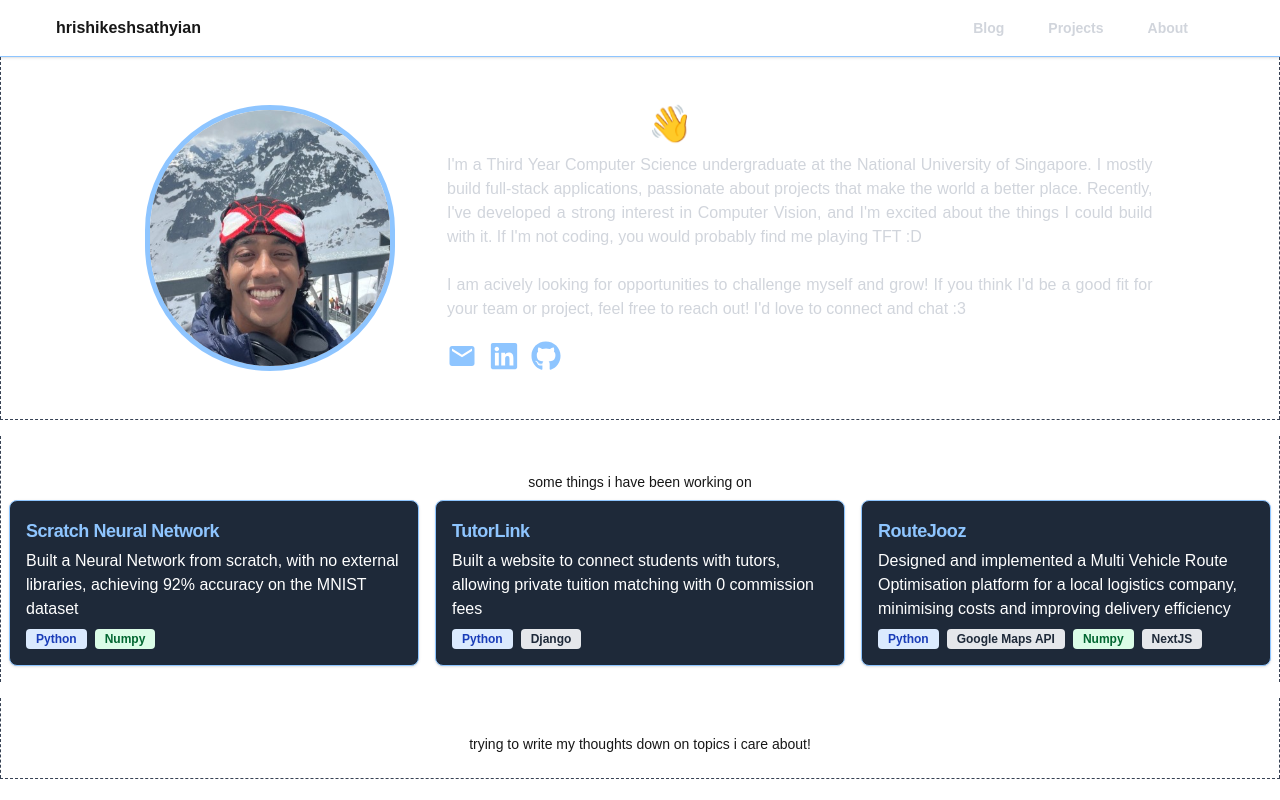
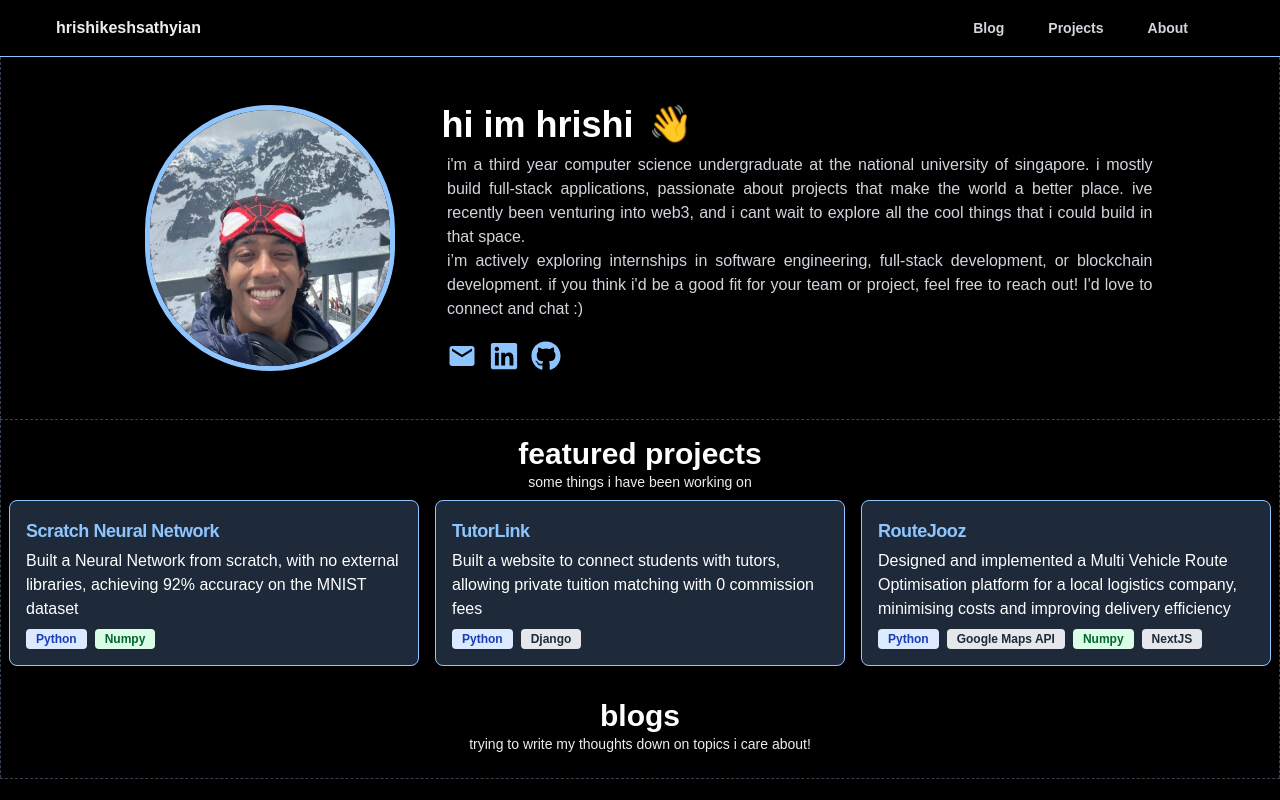
Before and after one commit to hrishikeshsathyian/hrishi-blog, a Next.js app in the folder hrishiblog/: page / in a window 1280 px wide. Built offline with nearby package versions, Linux system fonts and the light colour scheme.

Commit message:
make it perma dark mode

```diff
--- a/hrishiblog/src/app/globals.css
+++ b/hrishiblog/src/app/globals.css
@@ -1,23 +1,15 @@
 @import "tailwindcss";
 
 :root {
-  --background: #ffffff;
-  --foreground: #171717;
-}
-
-:root {
+  --background: #000000;   /* Permanent black */
+  --foreground: #ededed;   /* Light text */
   --color-background: var(--background);
   --color-foreground: var(--foreground);
   --font-sans: var(--font-geist-sans);
   --font-mono: var(--font-geist-mono);
 }
 
-@media (prefers-color-scheme: dark) {
-  :root {
-    --background: #212324;
-    --foreground: #ededed;
-  }
-}
+/* Removed prefers-color-scheme media query entirely */
 
 body {
   background: var(--background);
--- a/hrishiblog/src/app/page.tsx
+++ b/hrishiblog/src/app/page.tsx
@@ -28,8 +28,8 @@ export default function Home() {
       const scrollY = window.scrollY || window.pageYOffset;
       const scrollX = window.scrollX || window.pageXOffset;
 
-      setTargetTop(rect.top + scrollY - 50);   // Fine-tune as needed
-      setTargetLeft(rect.left + scrollX + 120);      // No extra offset
+      setTargetTop(rect.top + scrollY - 50);
+      setTargetLeft(rect.left + scrollX + 120);
     }
   }, [stage]);
 
@@ -121,17 +121,16 @@ export default function Home() {
 
               {/* Personal Introduction */}
               <div className="px-5 lg:col-span-7 mt-10 lg:mt-0 text-center lg:text-left ">
-                {/* Leave this space for the animated h1 to "land" visually */}
                 <div ref={introRef}>
                 <div className="h-12" />
                 <p className="text-md text-gray-300 text-justify">
-                  I&apos;m a Third Year Computer Science undergraduate at the National University of Singapore. I mostly build full-stack applications, passionate about projects that make the world a better place.
-                  Recently, I&apos;ve developed a strong interest in Computer Vision, and I&apos;m excited about the things I could build with it. If I&apos;m not coding, you would probably find me playing TFT :D
-                  <br />
-                  <br />
-                  I am acively looking for opportunities to challenge myself and grow! If you think I&apos;d be a good fit for your team or project, feel free to reach out! I&apos;d love to connect and chat :3
+                  i&apos;m a third year computer science undergraduate at the national university of singapore. i mostly build full-stack applications, passionate about projects that make the world a better place.
 
 
+                  ive recently been venturing into web3, and i cant wait to explore all the cool things that i could build in that space.
+                  <br />
+
+                  i’m actively exploring internships in software engineering, full-stack development, or blockchain development. if you think i&apos;d be a good fit for your team or project, feel free to reach out! I&apos;d love to connect and chat :)
                 </p>
                 <div className="space-x-3 mt-5">
                   <a href="mailto:hrishikeshsathyian2002@gmail.com" target="_blank">
@@ -153,7 +152,7 @@ export default function Home() {
           </div>
           <div className="mx-auto max-w-7xl border-l border-r border-dashed border-gray-700">
             <div className="pb-2 justify-center text-center">
-              <h1 className="text-3xl font-bold text-white mt-4">featured projects</h1>
+              <h1 className="text-3xl font-bold text-white pt-4">featured projects</h1>
               <p className="text-sm text-grey-200">some things i have been working on</p>
             </div>
             <div className="flex flex-row gap-4 pb-4 px-2">
@@ -185,7 +184,7 @@ export default function Home() {
           </div>
           <div className="mx-auto max-w-7xl border-l border-r border-dashed border-gray-700">
             <div className="pb-2 justify-center text-center">
-              <h1 className="text-3xl font-bold text-white mt-4">blogs</h1>
+              <h1 className="text-3xl font-bold text-white pt-4">blogs</h1>
               <p className="text-sm text-grey-200">trying to write my thoughts down on topics i care about!</p>
             </div>
             <div className="flex flex-row gap-4 pb-4 px-2">
```
